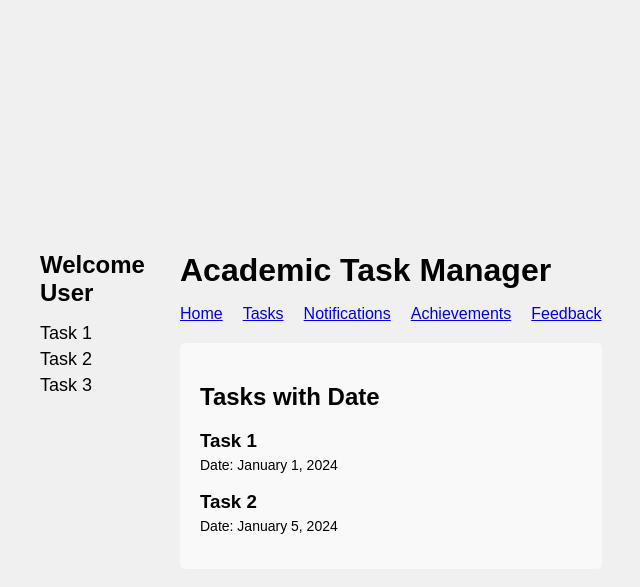
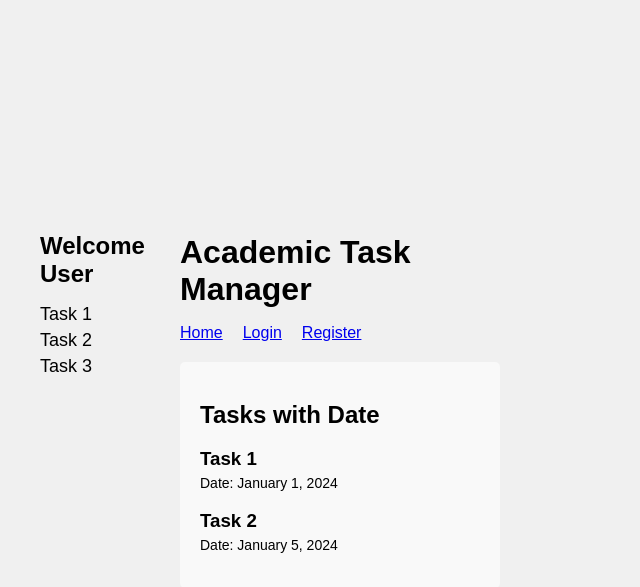
Before and after one commit to JstnVltt/Task-Manager-System, a Flask app: page / in a window 1280 px wide. Shown: the top 587 px of the page, without its empty margins (370-1010 px from the left). Run offline with Flask 3, Linux system fonts and the light colour scheme.

Commit message:
Rework of user login and registration

```diff
--- a/app.py
+++ b/app.py
@@ -1,21 +1,43 @@
 from flask import Flask, render_template, url_for, request, redirect, flash
 from flask_sqlalchemy import SQLAlchemy
 from datetime import datetime
+from flask_login import UserMixin, login_user, LoginManager, login_required, logout_user, current_user
+from flask_wtf import FlaskForm
+from wtforms import StringField, PasswordField, SubmitField
+from wtforms.validators import InputRequired, Length, ValidationError
+from flask_bcrypt import Bcrypt
 
 app = Flask(__name__)
 app.config['SQLALCHEMY_DATABASE_URI'] = 'sqlite:///test.db'
+app.config['SECRET_KEY'] = 'mybestsecretkey'
 db = SQLAlchemy(app)
+bcrypt = Bcrypt(app)
 
 app.secret_key = 'our_secret_key'
 
+
+login_manager = LoginManager()
+login_manager.init_app(app)
+login_manager.login_view = "login"
+
+@login_manager.user_loader
+def load_user(user_id):
+    return User.query.get(int(user_id))
 
 class Todo(db.Model):
     id = db.Column(db.Integer, primary_key=True)
     content = db.Column(db.String(200), nullable=False)
     date_created = db.Column(db.DateTime, default=datetime.utcnow)
+    user_id = db.Column(db.Integer, nullable=False)
 
     def __repr__(self):
         return '<Task %r>' % self.id
+
+class User(db.Model, UserMixin):
+    id = db.Column(db.Integer, primary_key=True)
+    username = db.Column(db.String(20), nullable=False, unique=True)
+    email = db.Column(db.String(100), nullable=False)
+    password = db.Column(db.String(80), nullable=False)
 
 
 class Feedback(db.Model):
@@ -25,6 +47,27 @@ class Feedback(db.Model):
 
     def __repr__(self):
         return '<Feedback %r>' % self.id
+
+
+class RegisterForm(FlaskForm):
+    username = StringField(validators={InputRequired(), Length(min=4, max=20)}, render_kw={"placeholder": "Username"})
+    email = StringField(validators={InputRequired(), Length(max=100)}, render_kw={"placeholder": "Email"})
+    password = PasswordField(validators={InputRequired(), Length(min=4, max=20)}, render_kw={"placeholder": "Password"})
+
+    submit = SubmitField("Register")
+
+
+    def validate_username(self, username):
+        existing_user_username = User.query.filter_by(username=username.data).first()
+        if existing_user_username:
+            raise ValidationError("Username already existing ! Enter a new one.")
+
+
+class LoginForm(FlaskForm):
+    username = StringField(validators={InputRequired(), Length(min=4, max=20)}, render_kw={"placeholder": "Username"})
+    password = PasswordField(validators={InputRequired(), Length(min=4, max=20)}, render_kw={"placeholder": "Password"})
+
+    submit = SubmitField("Log in")
 
 
 
@@ -37,23 +80,25 @@ def home():
 
 
 @app.route('/tasks', methods=['POST', 'GET'])
+@login_required
 def index():
     if request.method == 'POST': # if it's an action caused by the submit field
         task_content = request.form['content']
-        new_task = Todo(content=task_content)
+        new_task = Todo(content=task_content, user_id=current_user.id)
 
         try:
             db.session.add(new_task)
             db.session.commit()
-            return redirect('/')
+            return redirect('/tasks')
         except:
             return 'There was an issue adding the task'
     else:
-        tasks = Todo.query.order_by(Todo.date_created).all()
+        tasks = Todo.query.filter_by(user_id=current_user.id).order_by(Todo.date_created).all()
         return render_template('tasks.html', tasks=tasks) # Look automatically in templates/
 
 
 @app.route('/delete/<int:id>')
+@login_required
 def delete(id):
     task_to_delete = Todo.query.get_or_404(id)
 
@@ -65,20 +110,63 @@ def delete(id):
         return 'There was a problem deleting that task'
 
 @app.route('/update/<int:id>', methods=['GET', 'POST'])
+@login_required
 def update(id):
     return ''
 
 
 @app.route('/feedback', methods=['GET', 'POST'])
+@login_required
 def feedback():
     if request.method == 'POST':
         feedback_content = request.form['feedback']
-        new_feedback = Todo(content=feedback_content)
+        new_feedback = Feedback(content=feedback_content)
 
         flash('Thank you for your feedback!')
         return redirect(url_for('feedback'))
     else:
         return render_template('Feedback.html')
 
+@app.route('/login', methods=['GET', 'POST'])
+def login():
+    form = LoginForm()
+
+    if form.validate_on_submit():
+        user = User.query.filter_by(username=form.username.data).first()
+
+        if user:
+            if bcrypt.check_password_hash(user.password, form.password.data):
+                login_user(user)
+                return redirect('/')
+
+
+    return render_template('Login.html', form=form)
+
+@app.route('/logout', methods=['GET', 'POST'])
+@login_required
+def logout():
+    logout_user()
+    return redirect(url_for('login'))
+
+
+
+
+    return render_template('Login.html', form=form)
+
+
+@app.route('/register', methods=['GET', 'POST'])
+def register():
+    form = RegisterForm()
+
+    if form.validate_on_submit():
+        hashed_password = bcrypt.generate_password_hash(form.password.data)
+        new_user = User(username=form.username.data, email=form.email.data, password=hashed_password)
+        db.session.add(new_user)
+        db.session.commit()
+
+        return redirect(url_for('login'))
+
+    return render_template('register.html', form=form)
+
 if __name__ == "__main__":
     app.run(debug=True)
--- a/templates/base.html
+++ b/templates/base.html
@@ -23,11 +23,18 @@
                 <h1>Academic Task Manager</h1>
                 <nav>
                     <ul>
+                        {% if current_user.is_authenticated %}
                         <li><a href="/">Home</a></li>
                         <li><a href="/tasks">Tasks</a></li>
                         <li><a href="/notifications">Notifications</a></li>
                         <li><a href="/achievements">Achievements</a></li>
                         <li><a href="/feedback">Feedback</a></li>
+                        <li><a href="/logout">Logout</a></li>
+                        {% else %}
+                        <li><a href="/">Home</a></li>
+                        <li><a href="/login">Login</a></li>
+                        <li><a href="/register">Register</a></li>
+                        {% endif %}
                     </ul>
                 </nav>
             </div>
--- a/templates/tasks.html
+++ b/templates/tasks.html
@@ -36,7 +36,7 @@
     </table>
 
     {% endif %}
-    <form action="/" method="POST">
+    <form action="/tasks" method="POST">
         <input type="text" name="content" id="content">
         <input type="submit" value="Add Task">
     </form>
```
Also changed, not shown: templates/CreateAcc.html (deleted, +0 -35 lines), templates/Login.html (+6 -15 lines), templates/register.html (added, +23 -0 lines), instance/test.db.
